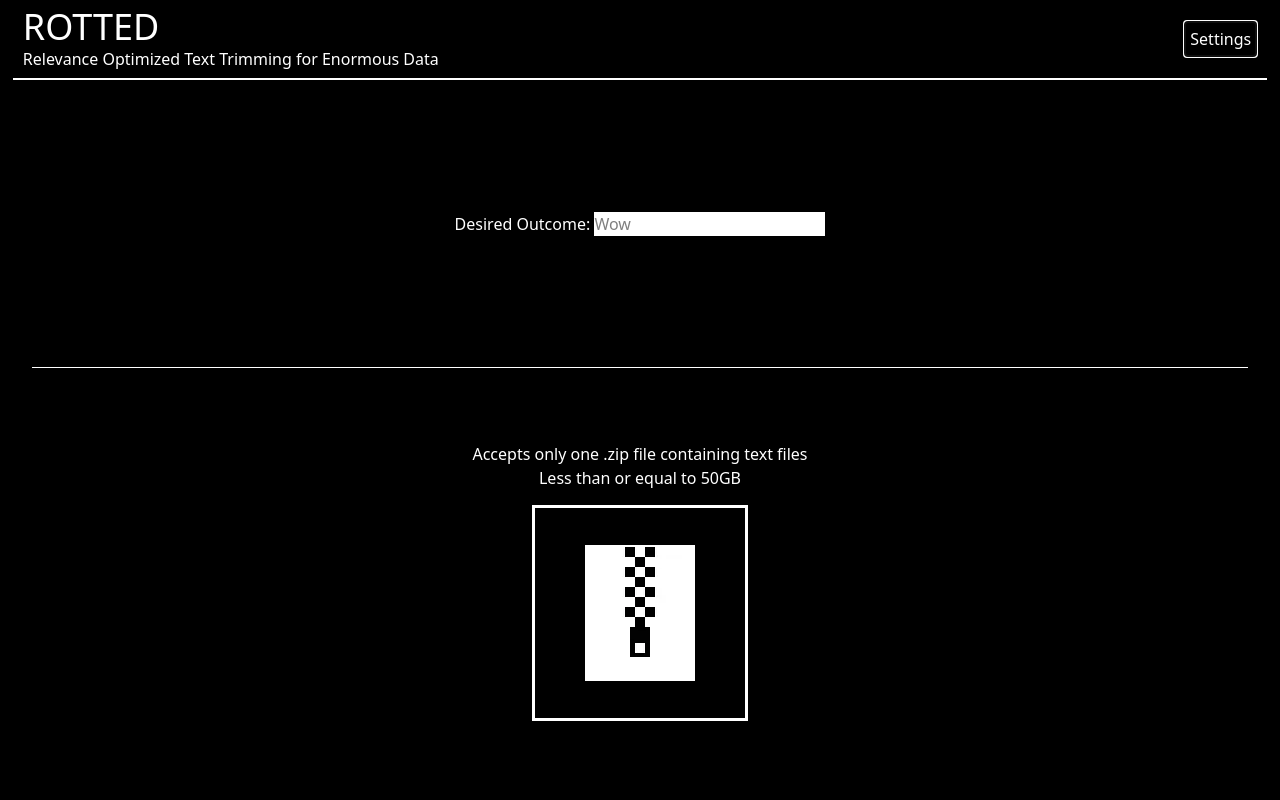
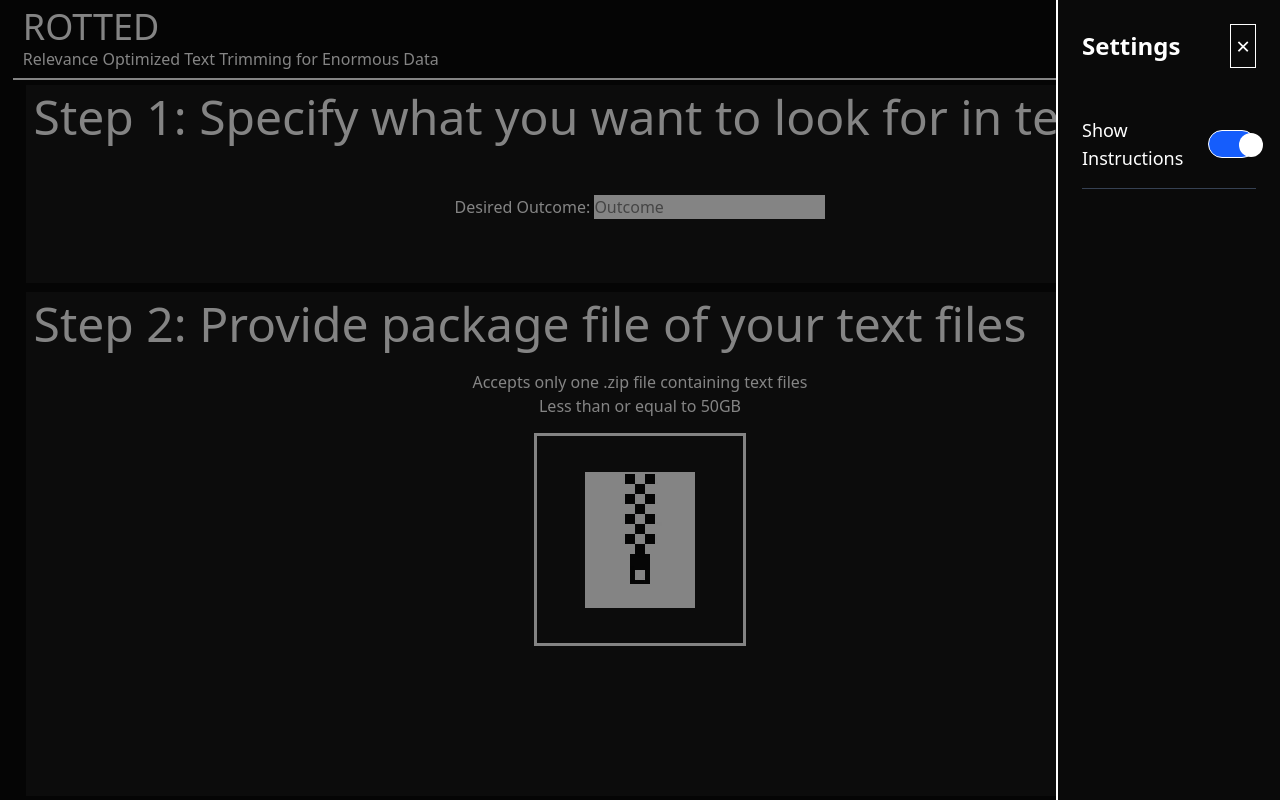
Before and after one commit to danielburnayev/Relevance-Optimized-Text-Trimming-for-Enormous-Data-ROTTED-, a React app in the folder frontend/: page / in a window 1280 px wide. Both pictures are taken after a click on the button "Settings". Built offline with nearby package versions, Linux system fonts and the light colour scheme; the HTML template or start-up script is replaced by a standard one.

Commit message:
Backend call to local server, add. styling, & settings sidebar

```diff
--- a/frontend/src/App.css
+++ b/frontend/src/App.css
@@ -38,3 +38,19 @@ input:is([type="submit"]):hover {
   background-color: white;
   box-shadow: 0 0 20px 10px rgba(255, 255, 255, 0.5);
 }
+
+@keyframes red-flash {
+  0% {
+    box-shadow: 0 0 0 0 rgba(255, 0, 0, 0);
+  }
+  50% {
+    box-shadow: 0 0 30px 10px rgba(255, 0, 0, 0.9);
+  }
+  100% {
+    box-shadow: 0 0 0 0 rgba(255, 0, 0, 0);
+  }
+}
+
+.missing-field-flash {
+  animation: red-flash 1.5s ease-in-out;
+}
--- a/frontend/src/App.tsx
+++ b/frontend/src/App.tsx
@@ -8,6 +8,8 @@ const maxZipSize: number = 50000000;
 
 function App() {
   const [currZipImg, setZipImg] = useState(whiteZip);
+  const [showInstructions, setInstructions] = useState(true);
+  const [sidebarOpen, setSidebarOpen] = useState(false);
 
   return (
     // outermost <> is a div with id root
@@ -17,14 +19,22 @@ function App() {
           <h1 className="text-4xl">ROTTED</h1>
           <h2>Relevance Optimized Text Trimming for Enormous Data</h2>
         </div>
-        <button id="settings-btn">Settings</button>
+        <button id="settings-btn" onClick={() => setSidebarOpen(!sidebarOpen)}>Settings</button>
       </header>
 
-      <form id="query-form" className="flex flex-col items-center min-w-full h-[90vh]" onSubmit={submitToBackend}>
-        <div className="flex items-center justify-center border-b-[0.75px] border-r-white w-[95%] h-[40%]">
-          <TextFormElement givenID="desired-outcome-text-field" labelText="Desired Outcome: " placeholderText="Wow"/>
+      <form id="query-form" className="flex flex-col items-center justify-around min-w-full h-[90vh]" onSubmit={submitToBackend}>
+        <div className="flex flex-col w-[96%] h-[27.5%] bg-[#0f0f0f]">
+          {(showInstructions) ? <h1 className="text-5xl h-1/5 ml-2 mt-2">Step 1: Specify what you want to look for in text files</h1> : <></>}
+
+          <div className={`flex flex-row items-center justify-center ${(showInstructions) ? "h-4/5" : "h-full"}`}>
+            <TextFormElement givenID="desired-outcome-text-field" labelText="Desired Outcome: " placeholderText="Outcome"/>
           </div>
-        <div className="flex flex-col items-center justify-center w-[95%] h-[60%]">
+        </div>
+
+        <div className="flex flex-col w-[96%] h-[70%] bg-[#0f0f0f]">
+          {(showInstructions) ? <h1 className="text-5xl h-1/7 ml-2 mt-2">Step 2: Provide package file of your text files</h1> : <></>}
+
+          <div className={`flex flex-col items-center ${(showInstructions) ? "h-6/7" : "h-full justify-center"}`}>
             <h2>Accepts only one .zip file containing text files</h2>
             <h3>Less than or equal to 50GB</h3>
 
@@ -34,18 +44,65 @@ function App() {
                 onMouseLeave={() => setZipImg(whiteZip)}>
               <img src={currZipImg} />
             </div>
-          <div id="zip-name-container" className="hidden w-1/3 max-w-1/2 mb-3.75">
+            <div id="zip-name-container" className="hidden w-2/3 max-w-7/8 mb-3.75">
               <p id="zip-name" className="mr-2.5"></p>
-            <button className='flex items-center justify-center h-5.5 aspect-square'
+              <button type="button" className='flex items-center justify-center h-5.5 aspect-square'
                       onClick={() => {hideObj("submit-btn"); hideObj("zip-name-container"); resetHiddenFileInput();}}>
                         X
               </button>
             </div>
 
-          <input type="file" id="file-upload" accept=".zip" className="hidden" onChange={readyForSubmit}/> {/* Hidden file input that will get activated when zip-name-container is clicked. ALWAYS STAYS HIDDEN */}
-          <input type="submit" value="Submit" id="submit-btn" className="hidden w-1/6 aspect-16/5 text-3xl"/>
+            <input type="file" id="file-upload" accept=".zip" className="hidden" onChange={prepForSendingOver}/> {/* Hidden file input that will get activated when zip-name-container is clicked. ALWAYS STAYS HIDDEN */}
+            <input type="submit" value="Submit" id="submit-btn" className="hidden min-w-1/6 max-w-1/4 aspect-16/5 text-3xl"/>
+          </div>
         </div>
       </form>
+
+      {/* Sidebar */}
+      <div
+        className={`fixed top-0 right-0 h-screen w-[17.5%] bg-[#0a0a0a] border-l-2 border-white transition-transform duration-300 ease-in-out z-50 ${
+          sidebarOpen ? 'translate-x-0' : 'translate-x-full'
+        }`}
+      >
+        <div className="p-6">
+          <div className="flex items-center justify-between mb-8">
+            <h2 className="text-2xl font-bold">Settings</h2>
+            <button
+              onClick={() => setSidebarOpen(false)}
+              className="text-2xl hover:text-gray-400 transition-colors"
+            >
+              ×
+            </button>
+          </div>
+
+          <div className="flex items-center justify-between py-4 border-b border-gray-700">
+            <label htmlFor="instructions-toggle" className="text-lg cursor-pointer">
+              Show Instructions
+            </label>
+            <button
+              id="instructions-toggle"
+              onClick={() => setInstructions(!showInstructions)}
+              className={`relative w-14 h-7 rounded-full transition-colors duration-300 ${
+                showInstructions ? 'bg-blue-600' : 'bg-gray-600'
+              }`}
+            >
+              <span
+                className={`absolute top-0.5 left-0.5 w-6 h-6 bg-white rounded-full transition-transform duration-300 ${
+                  showInstructions ? 'translate-x-7' : 'translate-x-0'
+                }`}
+              />
+            </button>
+          </div>
+        </div>
+      </div>
+
+      {/* Overlay */}
+      {sidebarOpen && (
+        <div
+          className="fixed inset-0 bg-[#0a0a0a] opacity-50 z-40"
+          onClick={() => setSidebarOpen(false)}
+        />
+      )}
     </>
   )
 }
@@ -77,7 +134,7 @@ function revealHiddenObj(objID: string): HTMLElement | null {
   return null;
 }
 
-function readyForSubmit() {
+function prepForSendingOver() {
   const fileUploadInput: HTMLInputElement | null = document.getElementById("file-upload") as HTMLInputElement;
   const zipName: HTMLParagraphElement | null = document.getElementById("zip-name") as HTMLParagraphElement;
   const zipNameContainer: HTMLElement | null = revealHiddenObj("zip-name-container");
@@ -92,8 +149,70 @@ function readyForSubmit() {
   }
 }
 
-function submitToBackend(event: React.SyntheticEvent<HTMLFormElement>) {
+function setMissingFieldFlash(field: HTMLElement | null) {
+  if (field) {
+    field!.classList.add("missing-field-flash");
+    setTimeout(() => {field!.classList.remove("missing-field-flash");}, 1500);
+  }
+}
+
+async function submitToBackend(event: React.SyntheticEvent<HTMLFormElement>) {
   event.preventDefault();
+
+  const fileUploadInput: HTMLInputElement | null = document.getElementById("file-upload") as HTMLInputElement;
+  const desiredOutcomeInput: HTMLInputElement | null = document.getElementById("desired-outcome-text-field") as HTMLInputElement;
+  let errorOccured: boolean = false;
+
+  if (!fileUploadInput || !fileUploadInput.files || fileUploadInput.files.length == 0) {
+    setMissingFieldFlash(document.getElementById("give-zip-btn"));
+    console.error("No file selected");
+    errorOccured = true;
+  }
+  if (!desiredOutcomeInput || !desiredOutcomeInput.value.trim()) {
+    setMissingFieldFlash(document.getElementById("desired-outcome-text-field-container"));
+    console.error("No desired outcome entered");
+    errorOccured = true;
+  }
+
+  if (errorOccured) {return;}
+
+  const zipFile = fileUploadInput!.files![0];
+  const desiredOutcome = desiredOutcomeInput.value;
+
+  // Convert file to base64
+  const reader = new FileReader();
+  reader.onload = async function(e) {
+    const base64File = e.target?.result as string;
+
+    const dataToSend = {
+      desiredOutcome: desiredOutcome,
+      zipFile: base64File,
+      fileName: zipFile.name,
+      fileSize: zipFile.size
+    };
+
+    try {
+      const response = await fetch("http://127.0.0.1:5000", {
+        method: "POST",
+        headers: {
+          "Content-Type": "application/json"
+        },
+        body: JSON.stringify(dataToSend)
+      });
+
+      if (response.ok) {
+        const result = await response.json();
+        console.log("Success:", result);
+      } else {
+        console.error("Error:", response.statusText);
+      }
+    }
+    catch (error) {
+      console.error("Fetch error:", error);
+    }
+  };
+
+  reader.readAsDataURL(zipFile);
 }
 
 export default App;
--- a/frontend/src/TextFormElement.tsx
+++ b/frontend/src/TextFormElement.tsx
@@ -10,7 +10,7 @@ function TextFormElement(props: GivenProps) {
     const [backColorYes, setBackColorApperance] = useState(false);
 
     return (
-        <div className={`${(backColorYes) ? "bg-[#3f3f3f]" : ""} p-[7.5px]`}>
+        <div id={`${props.givenID}-container`} className={`${(backColorYes) ? "bg-[#3f3f3f]" : ""} p-[7.5px]`}>
             <label htmlFor={props.givenID}>{props.labelText}</label>
             <input type="text"
                    id={props.givenID} placeholder={props.placeholderText}
```
Lines whose indentation alone changed are shown as unchanged.
